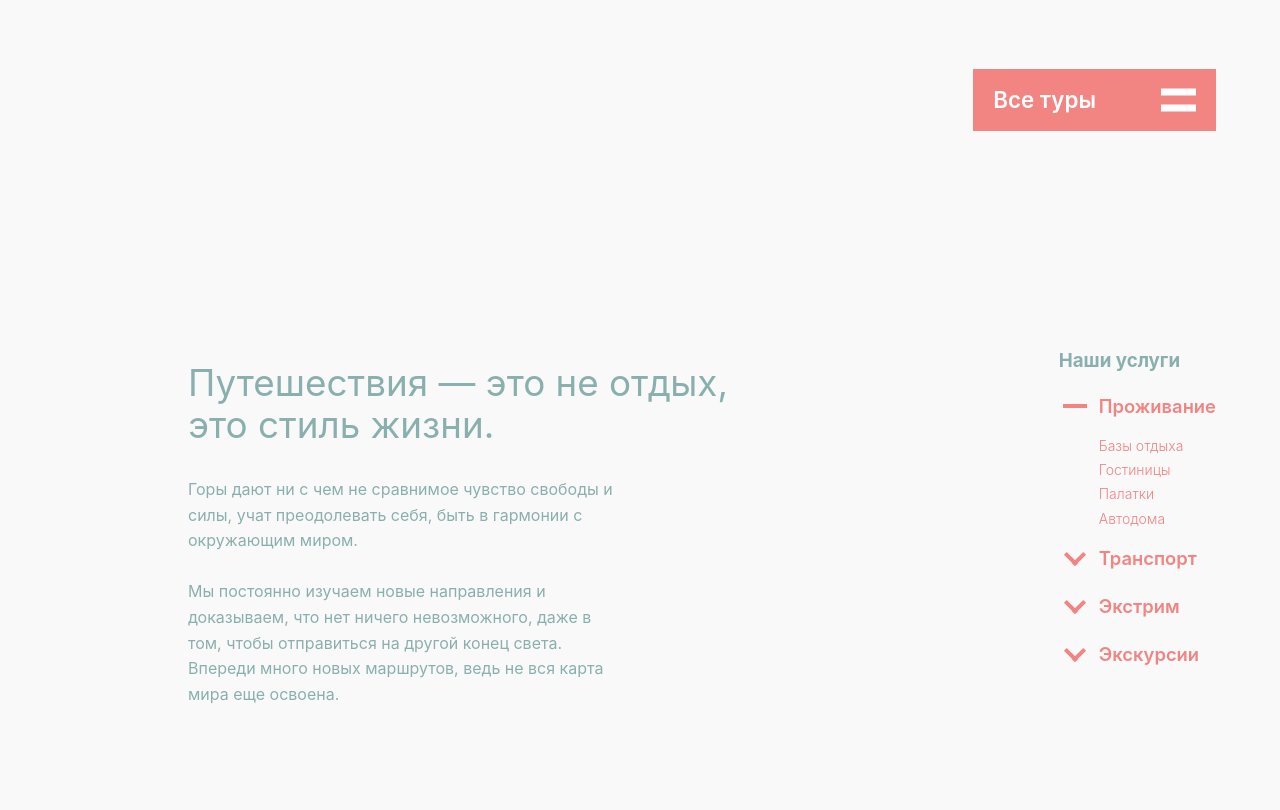
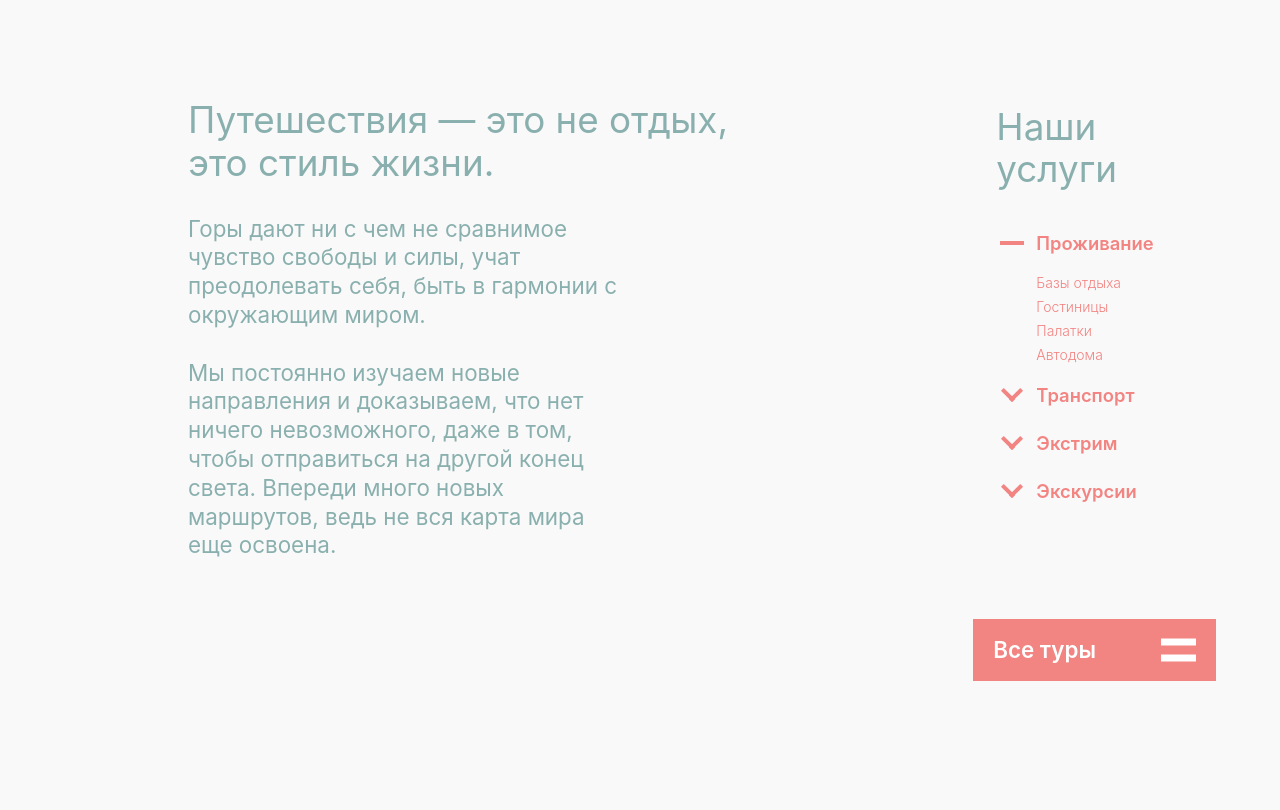
Before and after one commit to JaneMoroz/Wonder-Travel, a Gatsby site: page / in a window 1280 px wide. Shown: the part 2061-2871 px from the top of the page. Built offline with nearby package versions, Linux system fonts and the light colour scheme; Gatsby itself is replaced by a stand-in of ours.

Commit message:
fix: change home components order, add responsiveness

```diff
--- a/src/components/homePage/HomeAbout.tsx
+++ b/src/components/homePage/HomeAbout.tsx
@@ -9,6 +9,7 @@ import {
   AccordionHeader,
   AccordionContent,
   AccordionIcon,
+  ToursButton,
 } from "../../styles/homeStyles"
 
 // Services
@@ -46,7 +47,7 @@ const HomeAbout: React.FC<HomeAboutProps> = ({ onCursor }) => {
       }}
     >
       <Container>
-        <Flex alignTop>
+        <Flex alignTop aboutSection>
           <About>
             <h2>Путешествия — это не отдых, это стиль жизни.</h2>
             <p>
@@ -73,6 +74,15 @@ const HomeAbout: React.FC<HomeAboutProps> = ({ onCursor }) => {
             ))}
           </Services>
         </Flex>
+      </Container>
+      <Container>
+        <ToursButton>
+          <Flex flexEnd>
+            <button>
+              <span>Все туры</span>
+            </button>
+          </Flex>
+        </ToursButton>
       </Container>
     </motion.div>
   )
--- a/src/components/homePage/HomeFeatured.tsx
+++ b/src/components/homePage/HomeFeatured.tsx
@@ -1,4 +1,4 @@
-import React, { useState } from "react"
+import React, { useState, useRef } from "react"
 import { Link } from "gatsby"
 import { motion } from "framer-motion"
 import starsVideo from "../../assets/video/stars-falling.mp4"
@@ -9,15 +9,14 @@ import { Container, Flex } from "../../styles/globalStyles"
 import {
   HomeFeaturedSection,
   FeaturedContent,
-  FeaturedTours,
   FeaturedVideo,
 } from "../../styles/homeStyles"
 
-type HomeFeaturedProps = {
-  onCursor: (cursorType: string) => void
-}
+// Context
+import { useGlobalActionContext } from "../../context/globalContext"
 
-const HomeFeatured: React.FC<HomeFeaturedProps> = ({ onCursor }) => {
+const HomeFeatured: React.FC = () => {
+  const { onCursor } = useGlobalActionContext()
   const [hovered, setHovered] = useState(false)
 
   return (
@@ -90,15 +89,6 @@ const HomeFeatured: React.FC<HomeFeaturedProps> = ({ onCursor }) => {
           </FeaturedVideo>
         </Link>
       </Container>
-      <Container>
-        <FeaturedTours>
-          <Flex flexEnd>
-            <button>
-              <span>Все туры</span>
-            </button>
-          </Flex>
-        </FeaturedTours>
-      </Container>
     </HomeFeaturedSection>
   )
 }
--- a/src/styles/globalStyles.ts
+++ b/src/styles/globalStyles.ts
@@ -40,6 +40,7 @@ type FlexProps = {
   flexEnd?: boolean
   alignTop?: boolean
   noHeight?: boolean
+  aboutSection?: boolean
 }
 
 export const Flex = styled.div<FlexProps>`
@@ -69,6 +70,15 @@ export const Flex = styled.div<FlexProps>`
     props.noHeight &&
     css`
       height: 0;
+    `}
+
+  ${props =>
+    props.aboutSection &&
+    css`
+      @media only screen and (max-width: 56.25em) {
+        flex-direction: column;
+        row-gap: 20px;
+      }
     `}
 `
 
--- a/src/styles/homeStyles.ts
+++ b/src/styles/homeStyles.ts
@@ -180,68 +180,45 @@ export const FeaturedVideo = styled.div`
   }
 `
 
-// Featured tours
-export const FeaturedTours = styled.div`
-  margin-top: 200px;
-  button {
-    background: ${props => props.theme.pink};
-    color: #fff;
-    position: relative;
-    padding: 20px;
-    display: block;
-    text-align: left;
-    font-size: 1.4rem;
-    line-height: 1;
-    font-weight: 600;
-    border: none;
-    span {
-      margin-right: 100px;
-      display: block;
-    }
-    &:before,
-    &:after {
-      content: "";
-      position: absolute;
-      top: 50%;
-      right: 20px;
-      width: 35px;
-      height: 7px;
-      display: block;
-      background: #fff;
-      transform: translateY(-50%);
-    }
-    &:before {
-      margin-top: -8px;
-    }
-    &:after {
-      margin-top: 8px;
-    }
-  }
-`
-
 // About
 
 export const About = styled.div`
-  width: 100%;
   h2 {
     width: 60%;
     font-size: 2.3rem;
     font-weight: 400;
     margin-left: 124px;
     color: ${props => props.theme.text};
+
+    @media only screen and (max-width: 56.25em) {
+      margin-left: 0;
+      width: 90%;
+      font-size: 2rem;
+    }
+
+    @media only screen and (max-width: 37.5em) {
+      font-size: 1.8rem;
+    }
   }
   p {
     max-width: 440px;
-    font-size: 1rem;
-    line-height: 1.6rem;
+    font-size: 1.4rem;
+    line-height: 1.8rem;
     margin-left: 124px;
     color: ${props => props.theme.text};
+
+    @media only screen and (max-width: 56.25em) {
+      max-width: 90%;
+      margin-left: 0;
+    }
   }
 `
 
 export const Services = styled.div`
   h3 {
     color: ${props => props.theme.text};
+    font-size: 2.3rem;
+    font-weight: 400;
   }
 `
 
@@ -282,3 +259,42 @@ export const AccordionContent = styled(motion.div)`
     font-weight: 300;
   }
 `
+
+// Featured tours
+export const ToursButton = styled.div`
+  margin-top: 36px;
+  button {
+    background: ${props => props.theme.pink};
+    color: #fff;
+    position: relative;
+    padding: 20px;
+    display: block;
+    text-align: left;
+    font-size: 1.4rem;
+    line-height: 1;
+    font-weight: 600;
+    border: none;
+    span {
+      margin-right: 100px;
+      display: block;
+    }
+    &:before,
+    &:after {
+      content: "";
+      position: absolute;
+      top: 50%;
+      right: 20px;
+      width: 35px;
+      height: 7px;
+      display: block;
+      background: #fff;
+      transform: translateY(-50%);
+    }
+    &:before {
+      margin-top: -8px;
+    }
+    &:after {
+      margin-top: 8px;
+    }
+  }
+`
```
Also changed, not shown: src/components/allToursButton.tsx (added, +23 -0 lines).
